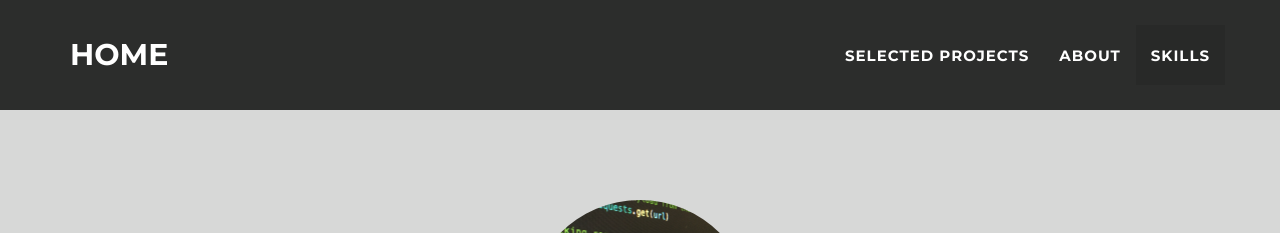
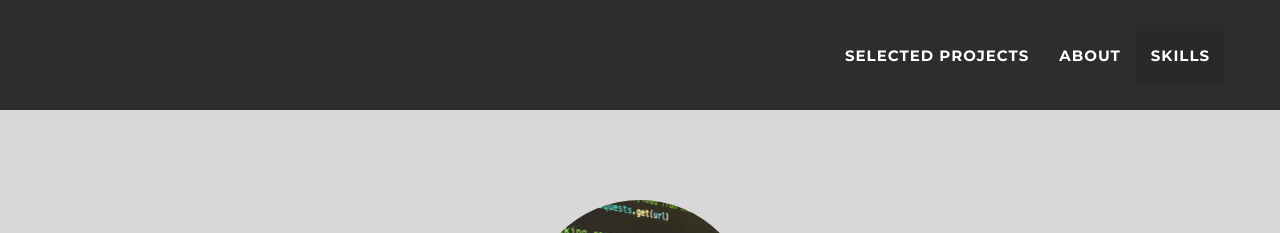
Before and after one commit to brf217/brf217.github.io, a Jekyll site: the page built from _posts/2014-07-18-project-1.markdown, in a window 1280 px wide. Shown: the top 233 px of the page. Built offline with Jekyll 4.4.1, drawn with Linux system fonts in a browser that asks for light colours.

Commit message:
Update nav.html

```diff
--- a/_includes/nav.html
+++ b/_includes/nav.html
@@ -9,7 +9,6 @@
         <span class="icon-bar"></span>
         <span class="icon-bar"></span>
       </button>
-      <a class="navbar-brand" href="#page-top">Home</a>
     </div>
 
     <!-- Collect the nav links, forms, and other content for toggling -->
```
